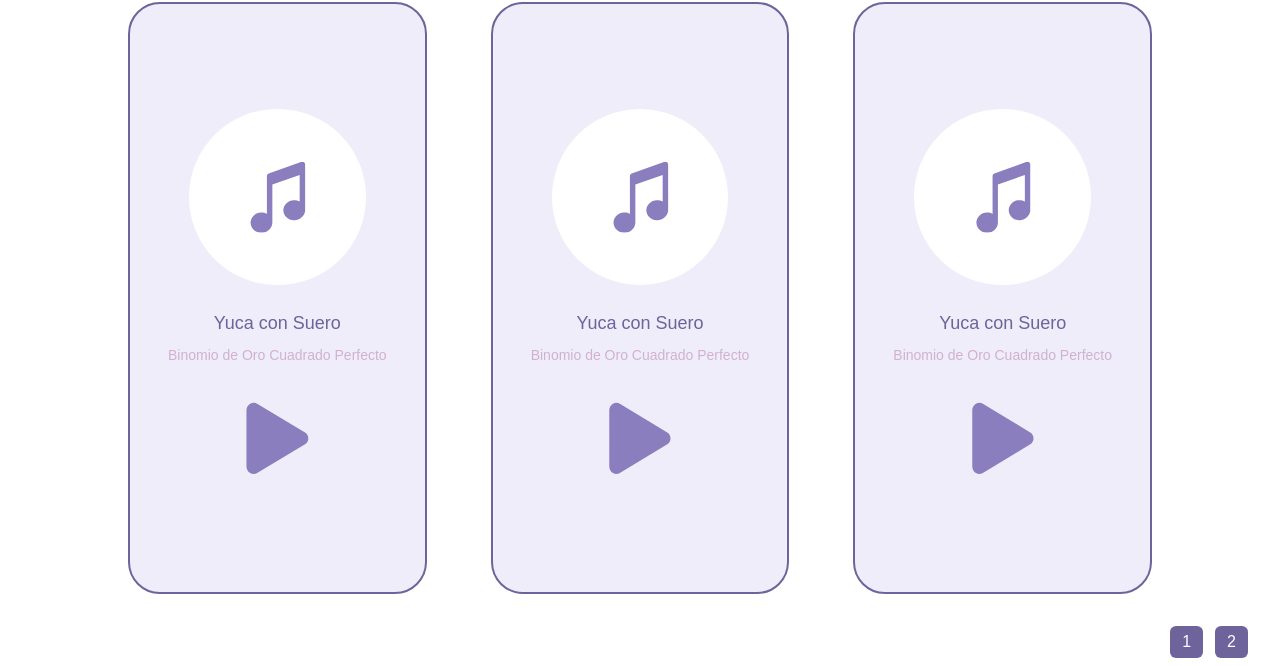
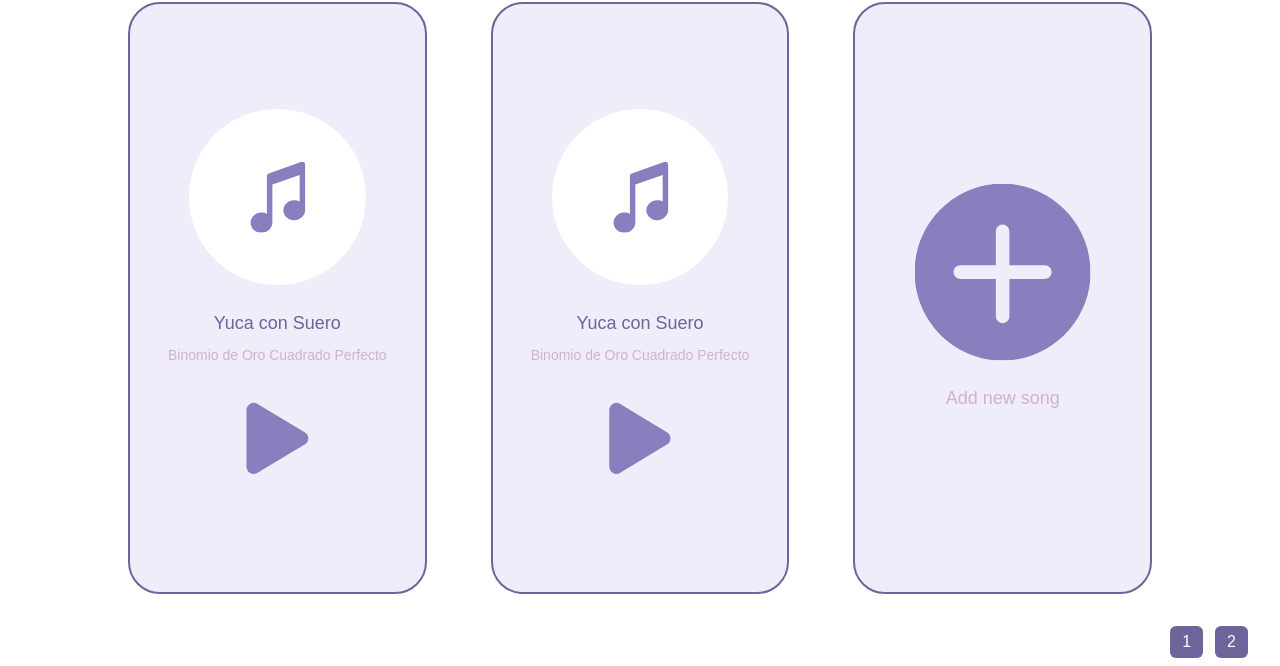
Before and after one commit to MeerVelasquez/Noraeban, a website with bundled scripts: page index.html in a window 1280 px wide. Shown: the part 134-800 px from the top of the page. Built offline with nearby package versions, Linux system fonts and the light colour scheme; a web font is replaced by a local one.

Commit message:
add song card deign

```diff
--- a/index.html
+++ b/index.html
@@ -152,18 +152,12 @@
                     </span>
                 </div>
 
-                <div class="playlist__item song
+                <div class="playlist__item add-song
                     grow lg:basis-1/3 basis-full min-h-full md:min-h-0 md:basis-1/2 md:max-w-11/24 lg:max-w-7/24">
-                    <span class="song__music-note img-abs-cont img-abs-cont-cent">
-                        <img src="./assets/img/music-note.svg" alt="Music note">
+                    <span class="add-song__plus img-abs-cont img-abs-cont-cent">
+                        <img src="./assets/img/plus.svg" alt="Plus">
                     </span>
-                    <div class="song__info">
-                        <div class="song__info__title">Yuca con Suero</div>
-                        <div class="song__info__artist">Binomio de Oro Cuadrado Perfecto</div>
-                    </div>
-                    <span class="song__play img-abs-cont img-abs-cont-cent">
-                        <img src="./assets/img/play.svg" alt="Play">
-                    </span>
+                    <div class="add-song__msg">Add new song</div>
                 </div>
 
             </div>
```
Also changed, not shown: src/css/inputstyle.css, src/css/style.css.
